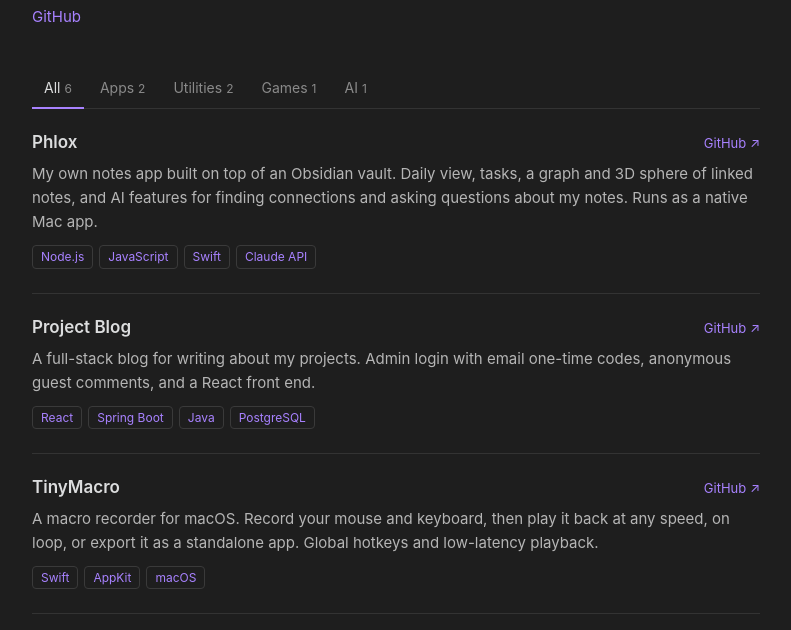
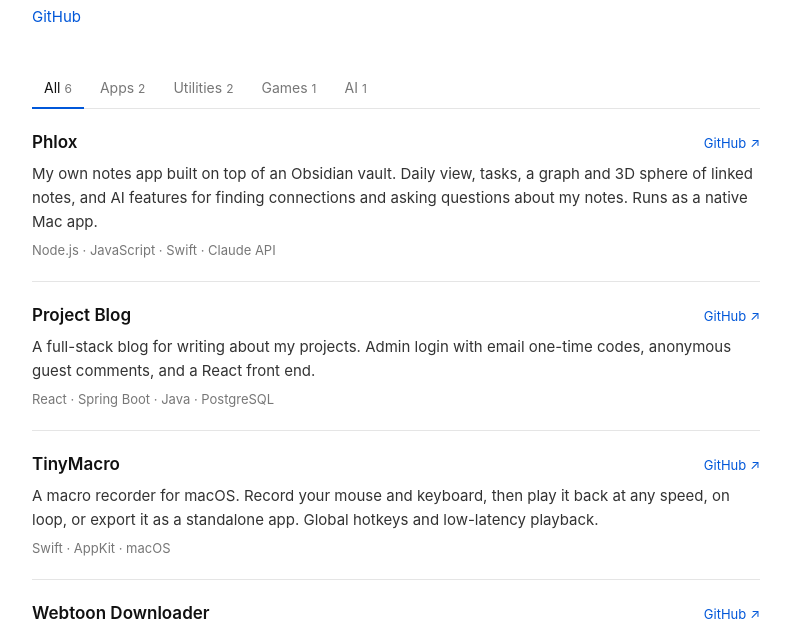
Before and after one commit to namnathaniel-tech/namnathaniel-tech.github.io, a plain HTML site: page index.html in a window 1280 px wide. Shown: the part 140-770 px from the top of the page, without its empty margins (244-1035 px from the left). Drawn offline with Linux system fonts and the light colour scheme.

Commit message:
Switch to a plain white style

```diff
--- a/index.html
+++ b/index.html
@@ -6,8 +6,8 @@
 <title>Nathaniel — Projects</title>
 <style>
   :root {
-    --bg: #1e1e1e; --line: #333; --text: #dcddde;
-    --muted: #8a8a8a; --accent: #a882ff;
+    --bg: #fff; --line: #e5e5e5; --text: #111;
+    --muted: #777; --accent: #0057d9;
   }
   * { box-sizing: border-box; }
   body {
@@ -41,11 +41,9 @@
   .project h3 a:hover { color: var(--accent); text-decoration: none; }
   .repo { font-size: 13px; white-space: nowrap; }
   .repo.private { color: var(--muted); }
-  .project p { margin: 6px 0 10px; color: #b5b5b5; }
-  .tags span {
-    display: inline-block; font-size: 12px; color: var(--accent);
-    border: 1px solid #3a3a3a; border-radius: 4px; padding: 1px 8px; margin: 0 6px 4px 0;
-  }
+  .project p { margin: 6px 0 6px; color: #333; }
+  .tags { font-size: 13px; color: var(--muted); }
+  .tags span + span::before { content: " · "; }
   footer { color: var(--muted); font-size: 13px; margin-top: 48px; }
 </style>
 </head>
```
